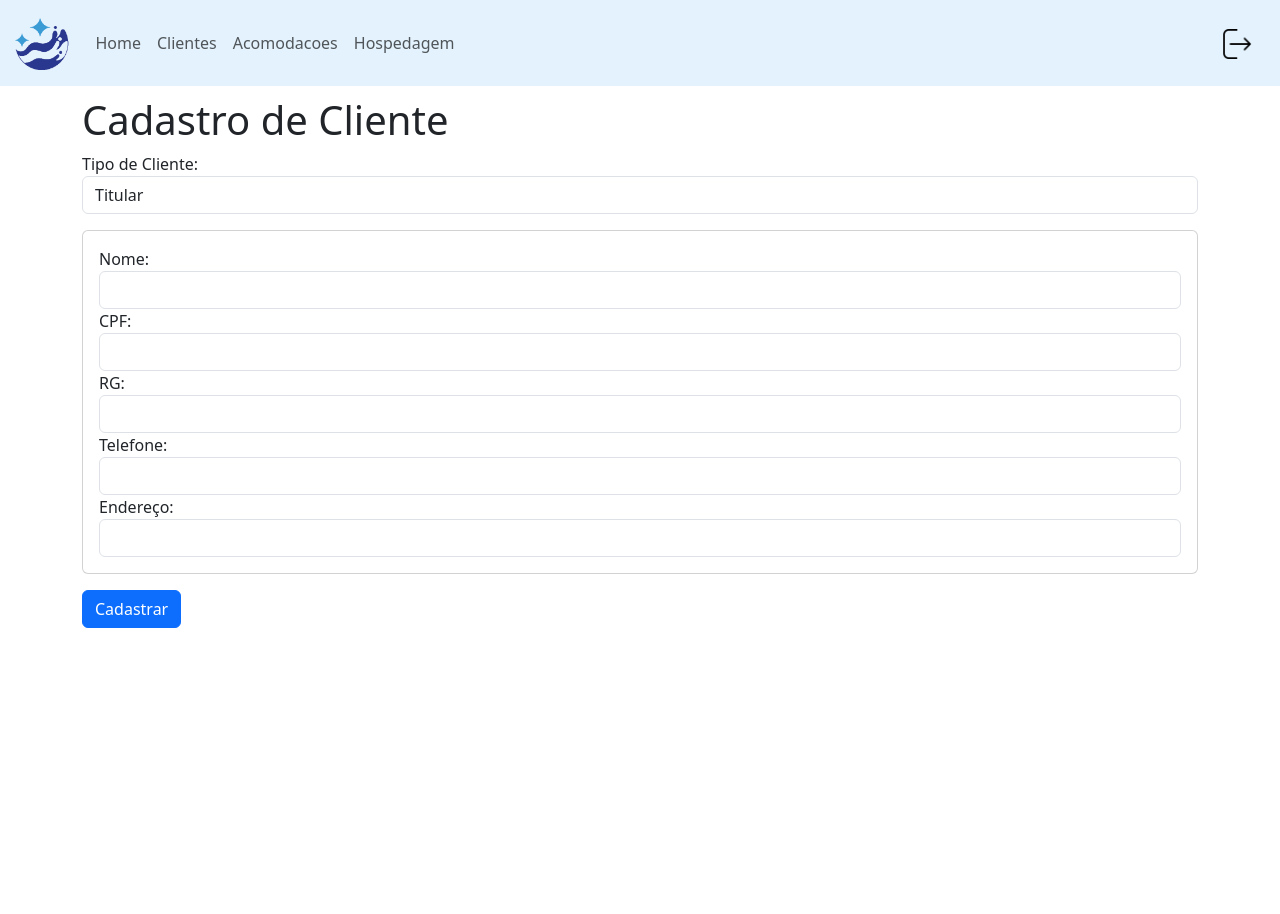
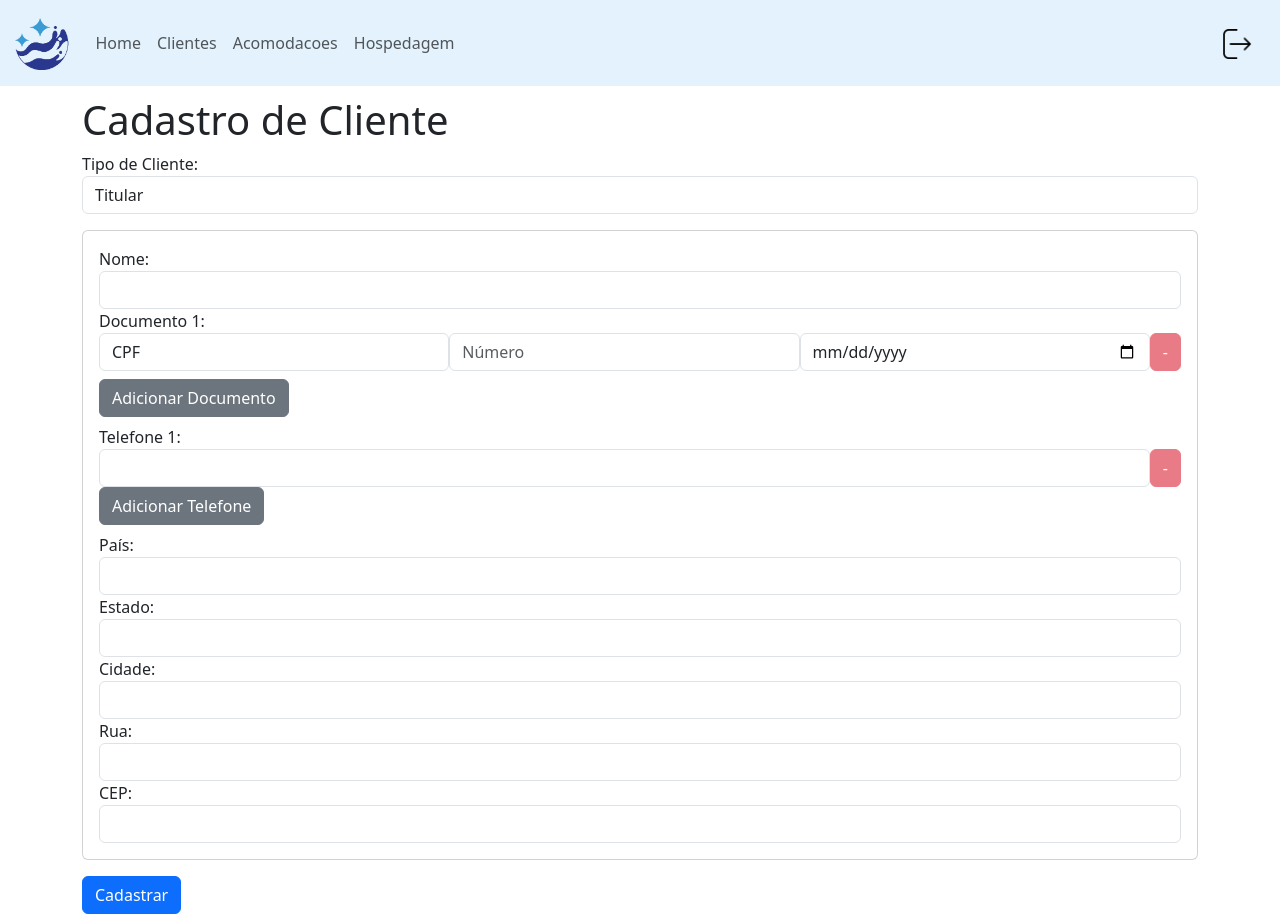
Before and after one commit to SBittencourt/ListaAtlantis---tecnicas-II, a React (Create React App) app in the folder sistema/: page /cadastro in a window 1280 px wide. Before the commit the page ends 800 px from the top, so only its background shows below. Built offline with nearby package versions, Linux system fonts and the light colour scheme.

Commit message:
Ajeitando formulário documento e telefone

```diff
--- a/sistema/src/componentes/formularioCadastroCliente.tsx
+++ b/sistema/src/componentes/formularioCadastroCliente.tsx
@@ -4,6 +4,8 @@ const CadastroCliente: React.FC = () => {
     const [tipoCliente, setTipoCliente] = useState<string>('titular');
     const [showModal, setShowModal] = useState<boolean>(false);
     const [formValues, setFormValues] = useState<any>({});
+    const [telefones, setTelefones] = useState<string[]>(['']);
+    const [documentos, setDocumentos] = useState<{ tipo: string, numero: string, dataExpedicao: string }[]>([{ tipo: 'cpf', numero: '', dataExpedicao: '' }]);
 
     const handleTipoClienteChange = (event: React.ChangeEvent<HTMLSelectElement>) => {
         setTipoCliente(event.target.value);
@@ -16,11 +18,38 @@ const CadastroCliente: React.FC = () => {
         });
     };
 
+    const handleTelefoneChange = (index: number, event: React.ChangeEvent<HTMLInputElement>) => {
+        const newTelefones = telefones.map((telefone, i) => (
+            i === index ? event.target.value : telefone
+        ));
+        setTelefones(newTelefones);
+    };
+
+    const addTelefone = () => {
+        setTelefones([...telefones, '']);
+    };
+
+    const removeTelefone = (index: number) => {
+        setTelefones(telefones.filter((_, i) => i !== index));
+    };
+
+    const handleDocumentoChange = (index: number, field: string, value: string) => {
+        const newDocumentos = documentos.map((documento, i) => (
+            i === index ? { ...documento, [field]: value } : documento
+        ));
+        setDocumentos(newDocumentos);
+    };
+
+    const addDocumento = () => {
+        setDocumentos([...documentos, { tipo: 'cpf', numero: '', dataExpedicao: '' }]);
+    };
+
+    const removeDocumento = (index: number) => {
+        setDocumentos(documentos.filter((_, i) => i !== index));
+    };
+
     const handleSubmit = (event: React.FormEvent<HTMLFormElement>) => {
         event.preventDefault();
-        // Aqui você pode adicionar a lógica de validação se desejar
-
-        // Simulação de cadastro bem-sucedido
         setShowModal(true);
     };
 
@@ -42,21 +71,87 @@ const CadastroCliente: React.FC = () => {
                                 <label htmlFor="nome">Nome:</label>
                                 <input type="text" className="form-control" id="nome" onChange={handleInputChange} />
                             </div>
+                            {documentos.map((documento, index) => (
+                                <div key={index} className="form-group">
+                                    <label>Documento {index + 1}:</label>
+                                    <div className="d-flex mb-2">
+                                        <select
+                                            className="form-control mr-2"
+                                            value={documento.tipo}
+                                            onChange={(e) => handleDocumentoChange(index, 'tipo', e.target.value)}
+                                        >
+                                            <option value="cpf">CPF</option>
+                                            <option value="rg">RG</option>
+                                            <option value="passaporte">Passaporte</option>
+                                        </select>
+                                        <input
+                                            type="text"
+                                            className="form-control mr-2"
+                                            placeholder="Número"
+                                            value={documento.numero}
+                                            onChange={(e) => handleDocumentoChange(index, 'numero', e.target.value)}
+                                        />
+                                        <input
+                                            type="date"
+                                            className="form-control mr-2"
+                                            placeholder="Data de Expedição"
+                                            value={documento.dataExpedicao}
+                                            onChange={(e) => handleDocumentoChange(index, 'dataExpedicao', e.target.value)}
+                                        />
+                                        <button
+                                            type="button"
+                                            className="btn btn-danger"
+                                            onClick={() => removeDocumento(index)}
+                                            disabled={documentos.length === 1}
+                                        >
+                                            -
+                                        </button>
+                                    </div>
+                                </div>
+                            ))}
+                            <button type="button" className="btn btn-secondary mb-2" onClick={addDocumento}>Adicionar Documento</button>
+                            {telefones.map((telefone, index) => (
+                                <div className="form-group" key={index}>
+                                    <label htmlFor={`telefone-${index}`}>Telefone {index + 1}:</label>
+                                    <div className="d-flex">
+                                        <input
+                                            type="text"
+                                            className="form-control"
+                                            id={`telefone-${index}`}
+                                            value={telefone}
+                                            onChange={(e) => handleTelefoneChange(index, e)}
+                                        />
+                                        <button
+                                            type="button"
+                                            className="btn btn-danger ml-2"
+                                            onClick={() => removeTelefone(index)}
+                                            disabled={telefones.length === 1}
+                                        >
+                                            -
+                                        </button>
+                                    </div>
+                                </div>
+                            ))}
+                            <button type="button" className="btn btn-secondary mb-2" onClick={addTelefone}>Adicionar Telefone</button>
                             <div className="form-group">
-                                <label htmlFor="cpf">CPF:</label>
-                                <input type="text" className="form-control" id="cpf" onChange={handleInputChange} />
+                                <label htmlFor="pais">País:</label>
+                                <input type="text" className="form-control" id="pais" onChange={handleInputChange} />
                             </div>
                             <div className="form-group">
-                                <label htmlFor="rg">RG:</label>
-                                <input type="text" className="form-control" id="rg" onChange={handleInputChange} />
+                                <label htmlFor="estado">Estado:</label>
+                                <input type="text" className="form-control" id="estado" onChange={handleInputChange} />
                             </div>
                             <div className="form-group">
-                                <label htmlFor="telefone">Telefone:</label>
-                                <input type="text" className="form-control" id="telefone" onChange={handleInputChange} />
+                                <label htmlFor="cidade">Cidade:</label>
+                                <input type="text" className="form-control" id="cidade" onChange={handleInputChange} />
                             </div>
                             <div className="form-group">
-                                <label htmlFor="endereco">Endereço:</label>
-                                <input type="text" className="form-control" id="endereco" onChange={handleInputChange} />
+                                <label htmlFor="rua">Rua:</label>
+                                <input type="text" className="form-control" id="rua" onChange={handleInputChange} />
+                            </div>
+                            <div className="form-group">
+                                <label htmlFor="cep">CEP:</label>
+                                <input type="text" className="form-control" id="cep" onChange={handleInputChange} />
                             </div>
                         </div>
                     </div>
@@ -68,14 +163,68 @@ const CadastroCliente: React.FC = () => {
                                 <label htmlFor="nome">Nome do Dependente:</label>
                                 <input type="text" className="form-control" id="nome" onChange={handleInputChange} />
                             </div>
-                            <div className="form-group">
-                                <label htmlFor="cpf">CPF do Dependente:</label>
-                                <input type="text" className="form-control" id="cpf" onChange={handleInputChange} />
-                            </div>
-                            <div className="form-group">
-                                <label htmlFor="rg">RG do Dependente:</label>
-                                <input type="text" className="form-control" id="rg" onChange={handleInputChange} />
-                            </div>
+                            {documentos.map((documento, index) => (
+                                <div key={index} className="form-group">
+                                    <label>Documento {index + 1}:</label>
+                                    <div className="d-flex mb-2">
+                                        <select
+                                            className="form-control mr-2"
+                                            value={documento.tipo}
+                                            onChange={(e) => handleDocumentoChange(index, 'tipo', e.target.value)}
+                                        >
+                                            <option value="cpf">CPF</option>
+                                            <option value="rg">RG</option>
+                                            <option value="passaporte">Passaporte</option>
+                                        </select>
+                                        <input
+                                            type="text"
+                                            className="form-control mr-2"
+                                            placeholder="Número"
+                                            value={documento.numero}
+                                            onChange={(e) => handleDocumentoChange(index, 'numero', e.target.value)}
+                                        />
+                                        <input
+                                            type="date"
+                                            className="form-control mr-2"
+                                            placeholder="Data de Expedição"
+                                            value={documento.dataExpedicao}
+                                            onChange={(e) => handleDocumentoChange(index, 'dataExpedicao', e.target.value)}
+                                        />
+                                        <button
+                                            type="button"
+                                            className="btn btn-danger"
+                                            onClick={() => removeDocumento(index)}
+                                            disabled={documentos.length === 1}
+                                        >
+                                            -
+                                        </button>
+                                    </div>
+                                </div>
+                            ))}
+                            <button type="button" className="btn btn-secondary mb-2" onClick={addDocumento}>Adicionar Documento</button>
+                            {telefones.map((telefone, index) => (
+                                <div className="form-group" key={index}>
+                                    <label htmlFor={`telefone-${index}`}>Telefone {index + 1}:</label>
+                                    <div className="d-flex">
+                                        <input
+                                            type="text"
+                                            className="form-control"
+                                            id={`telefone-${index}`}
+                                            value={telefone}
+                                            onChange={(e) => handleTelefoneChange(index, e)}
+                                        />
+                                        <button
+                                            type="button"
+                                            className="btn btn-danger ml-2"
+                                            onClick={() => removeTelefone(index)}
+                                            disabled={telefones.length === 1}
+                                        >
+                                            -
+                                        </button>
+                                    </div>
+                                </div>
+                            ))}
+                            <button type="button" className="btn btn-secondary mb-2" onClick={addTelefone}>Adicionar Telefone</button>
                             <div className="form-group">
                                 <label htmlFor="titular">Selecione o Titular:</label>
                                 <select className="form-control" id="titular">
@@ -83,7 +232,7 @@ const CadastroCliente: React.FC = () => {
                                     <option value="maria">Maria Oliveira</option>
                                     <option value="carlos">Carlos Santos</option>
                                     <option value="ana">Ana Souza</option>
-                                    <option value="fernanda">Fernanda Lima </option>
+                                    <option value="fernanda">Fernanda Lima</option>
                                     <option value="roberto">Roberto Almeida</option>
                                     <option value="paula">Paula Silva</option>
                                     <option value="marcelo">Marcelo Santos</option>
@@ -100,7 +249,7 @@ const CadastroCliente: React.FC = () => {
                 <div className="modal fade show" style={{ display: 'block' }}>
                     <div className="modal-dialog">
                         <div className="modal-content">
-                        <div className="modal-header">
+                            <div className="modal-header">
                                 <h5 className="modal-title">Cadastro Efetuado</h5>
                                 <button type="button" className="close" onClick={() => setShowModal(false)}>
                                     <span aria-hidden="true">&times;</span>
```
